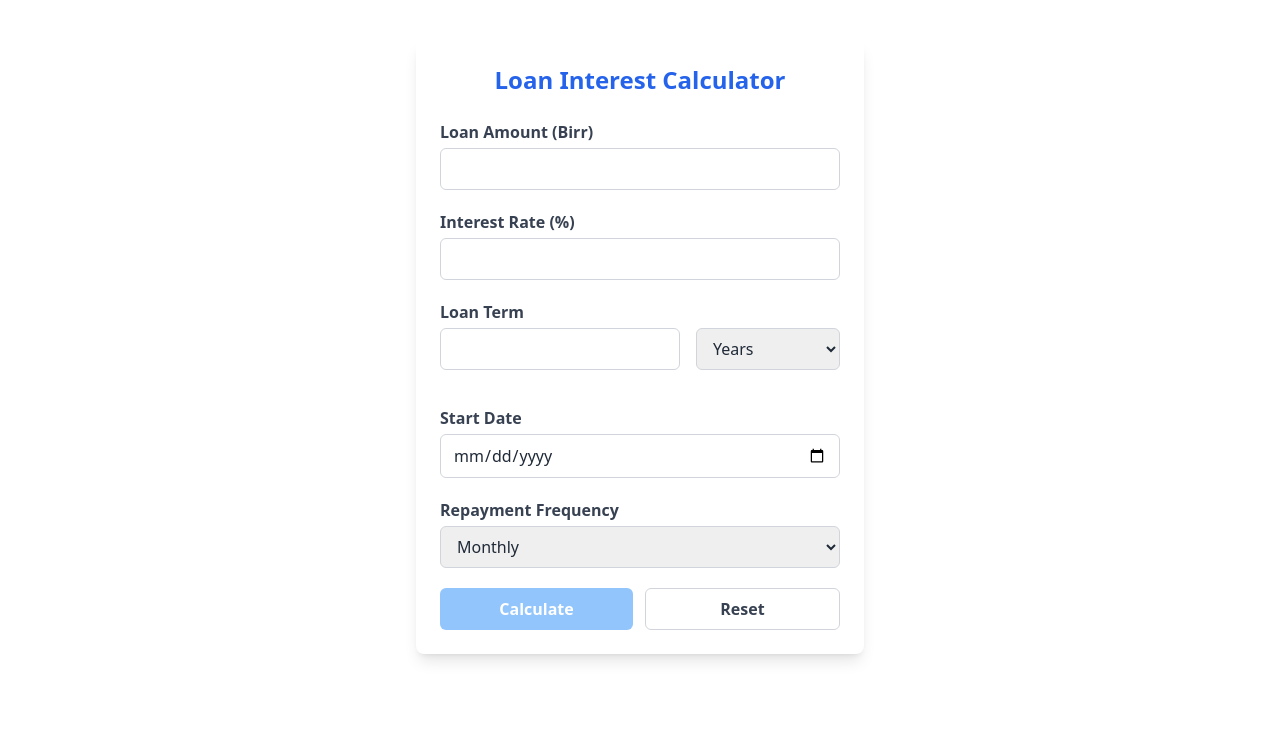
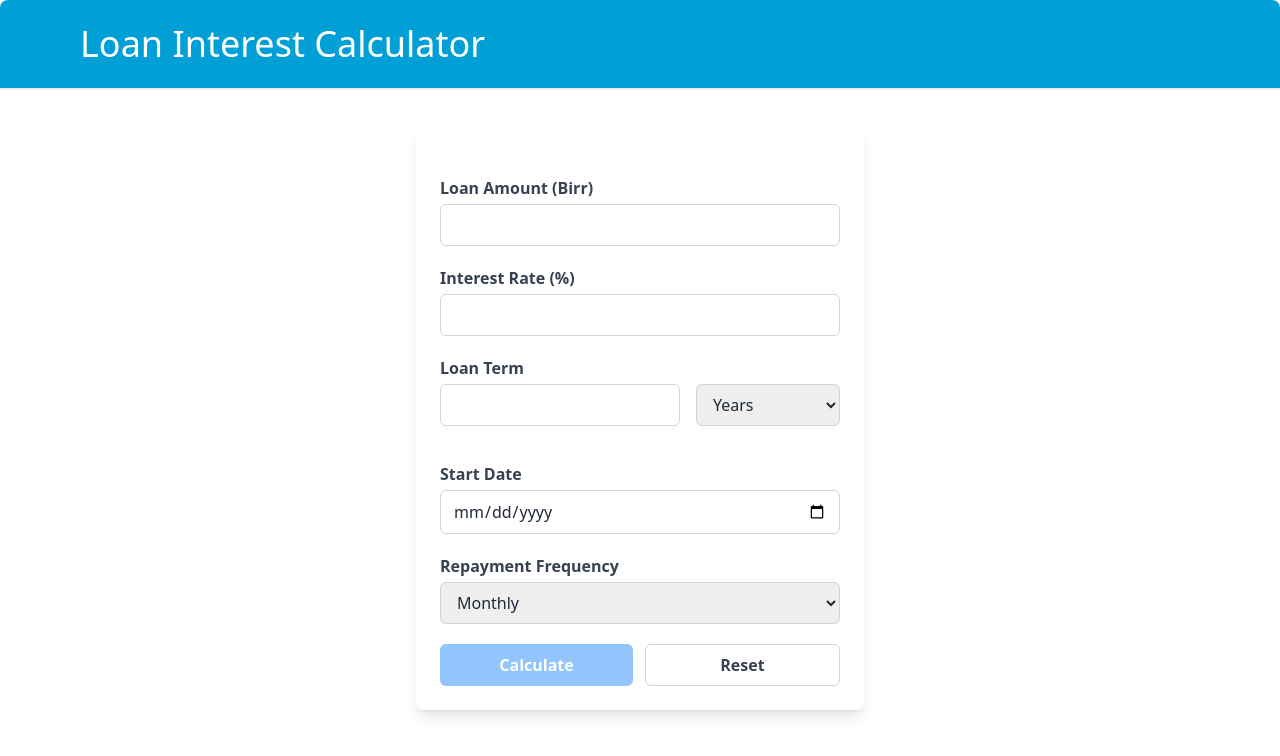
Before and after one commit to zedkbro/lib-web-page, a React (Vite) app: page /loan-calculator in a window 1280 px wide. Shown: the top 756 px of the page. Built offline with nearby package versions, Linux system fonts and the light colour scheme.

Commit message:
- update: change the color to color code. - Change the styling for the view schedule amortization schedule. - Chnage the title style, to be like a header.

```diff
--- a/src/pages/LoanCalculator.jsx
+++ b/src/pages/LoanCalculator.jsx
@@ -42,10 +42,10 @@ const LoanCalculator = () => {
 
     const principal = parseFloat(amount);
     const interestRate = parseFloat(rate);
-    const days = calculateDays(term, termUnit); // ✅ RESTORE THIS
-    const payments = calculateRepayments(term, termUnit, repaymentFreq, startDate); // ✅ Already correct
+    const days = calculateDays(term, termUnit);
+    const payments = calculateRepayments(term, termUnit, repaymentFreq, startDate);
 
-    const interest = (principal * interestRate * days) / (100 * 365); // ✅ now "days" is defined
+    const interest = (principal * interestRate * days) / (100 * 365);
     const totalRepayment = principal + interest;
 
     const amortSchedule = generateAmortizationSchedule(
@@ -83,17 +83,19 @@ const LoanCalculator = () => {
     setSchedule([]);
   };
 
+
   const handleSubmit = (e) => {
     e.preventDefault();
     handleCalculate();
   };
 
   return (
-    <div className="max-w-md mx-auto my-10 p-6 bg-white rounded-lg shadow-lg font-sans text-gray-800">
-      <h2 className="text-2xl font-bold text-blue-600 mb-6 text-center">
+    <div className="bg-white min-h-screen browser-default">
+      <h1 className="bg-[#009FD6] shadow rounded-tl-lg rounded-tr-lg text-center md:text-start text-white px-4 md:px-20 py-4 md:py-6 text-2xl md:text-4xl">
         Loan Interest Calculator
-      </h2>
-      <form onSubmit={handleSubmit} noValidate className="space-y-5">
+      </h1>
+      <div className="max-w-md mx-auto my-4 sm:my-10 p-6 bg-white rounded-lg shadow-lg font-sans text-gray-800">
+        <form onSubmit={handleSubmit} noValidate className="space-y-5 mt-6">
           <InputField
             label="Loan Amount (Birr)"
             id="loan-amount"
@@ -176,7 +178,7 @@ const LoanCalculator = () => {
             <button
               type="submit"
               disabled={!isFormValid()}
-            className={`flex-1 py-2 rounded-md font-semibold text-white transition-colors ${isFormValid() ? 'bg-blue-600 hover:bg-blue-700' : 'bg-blue-300 cursor-not-allowed'}`}
+              className={`flex-1 py-2 rounded-md font-semibold text-white transition-colors ${isFormValid() ? 'bg-[#00a8ec] hover:bg-[#0091d1]' : 'bg-blue-300 cursor-not-allowed'}`}
             >
               Calculate
             </button>
@@ -184,7 +186,7 @@ const LoanCalculator = () => {
             <button
               type="button"
               onClick={handleReset}
-            className="flex-1 py-2 rounded-md border border-gray-300 text-gray-700 hover:border-blue-600 hover:text-blue-600 transition-colors font-semibold"
+              className="flex-1 py-2 rounded-md border border-gray-300 text-gray-700 hover:border-[#00a8ec] hover:text-[#00a8ec] transition-colors font-semibold"
             >
               Reset
             </button>
@@ -192,8 +194,8 @@ const LoanCalculator = () => {
         </form>
 
         {result && (
-        <div className="mt-8 p-5 bg-blue-50 border border-blue-300 rounded-md" aria-live="polite" role="region">
-          <h3 className="text-lg font-bold text-blue-700 mb-3">Result</h3>
+          <div className="mt-8 p-5 bg-[#e0f7ff] border border-[#b3eaff] rounded-md" aria-live="polite" role="region">
+            <h3 className="text-lg font-bold text-[#0091d1] mb-3">Result</h3>
             <p className="mb-1">Interest: <span className="font-semibold">{result.interest} birr</span></p>
             <p className="mb-1">Total Repayment: <span className="font-semibold">{result.totalRepayment} birr</span></p>
             <p className="mb-1">Number of Payments: <span className="font-semibold">{result.payments}</span></p>
@@ -203,17 +205,20 @@ const LoanCalculator = () => {
 
             {schedule.length > 0 && (
               <div className="mt-4 flex justify-center">
-              <button
+                <div
                   onClick={() => openSchedulePDF(schedule)}
-                className="px-4 py-2 bg-blue-600 text-white rounded hover:bg-blue-700"
+                  className="px-4 py-2 text-[#00a8ec] rounded hover:text-[#0091d1] underline text-center cursor-pointer select-none"
+                  tabIndex={0}
+                  onKeyDown={(e) => (e.key === 'Enter' || e.key === ' ') && openSchedulePDF(schedule)}
                 >
                   View Full Amortization Schedule
-              </button>
+                </div>
               </div>
             )}
           </div>
         )}
       </div>
+    </div>
   );
 };
 
```
Lines whose indentation alone changed are shown as unchanged.
